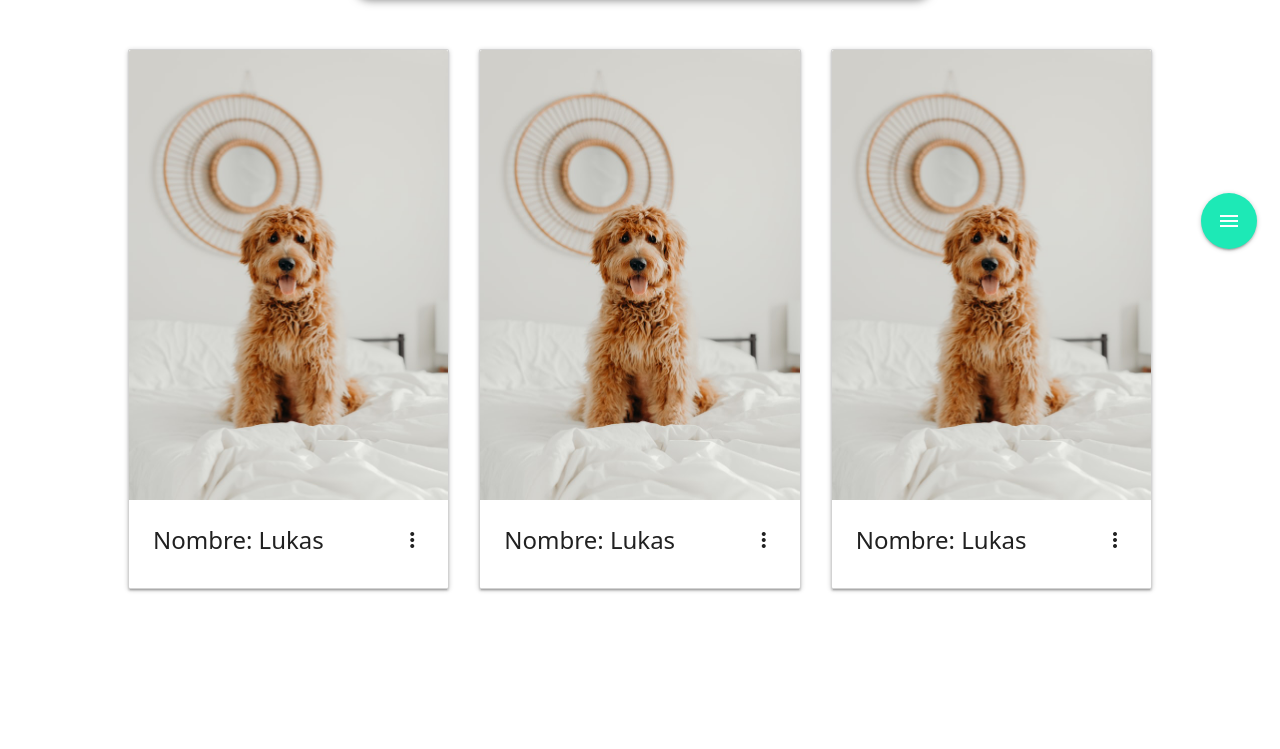
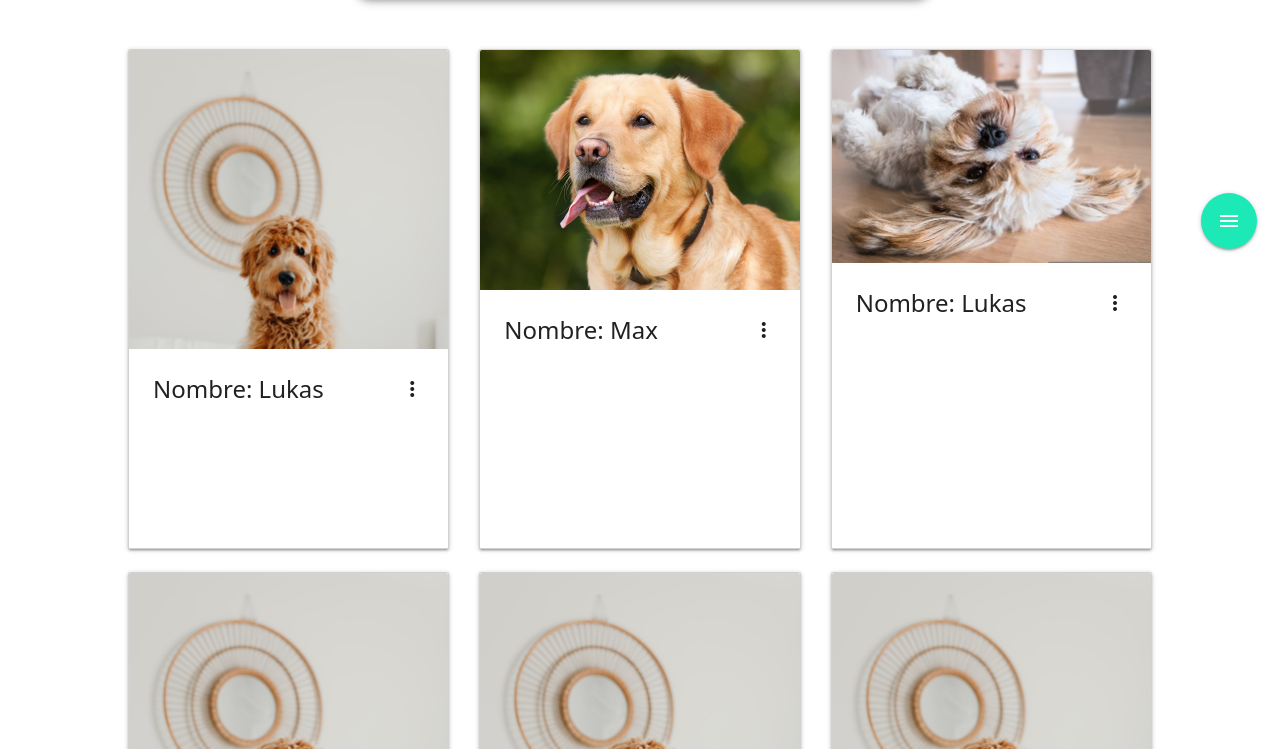
Before and after one commit to andresgircar/LostPetsFinder, a plain HTML site: page index.html in a window 1280 px wide. Shown: the part 528-1277 px from the top of the page. Drawn offline with nearby package versions, Linux system fonts and the light colour scheme.

Commit message:
adding new files

```diff
--- a/CSS/main.css
+++ b/CSS/main.css
@@ -114,7 +114,3 @@ main .cards-container {
     grid-template-columns: 1fr 1fr 1fr;
     column-gap: 2rem;
 }
-
-main .cards-container .card img {
-    height: 30rem;
-}
--- a/index.html
+++ b/index.html
@@ -39,6 +39,42 @@
             <h4>AYÚDANOS A ENCONTRALOS <i class="material-icons">pets</i></h4>
         </section>
         <section class="cards-container">
+            <div class="card large">
+                <div class="card-image waves-effect             waves-block waves-light">
+                    <img class="activator" src="img/lostdog1.jpg">
+                </div>
+                <div class="card-content">
+                    <span class="card-title activator grey-text         text-darken-4">Nombre: Lukas<i         class="material-icons right">more_vert</i></span>
+                </div>
+                <div class="card-reveal">
+                    <span class="card-title grey-text           text-darken-4">Lukas<i         class="material-icons right">close</i></span>
+                    <p>Here is some more information about this         product that is only revealed once clicked on.</p>
+                </div>
+            </div>
+            <div class="card large">
+                <div class="card-image waves-effect             waves-block waves-light">
+                    <img class="activator" src="img/lostdog2.jpg">
+                </div>
+                <div class="card-content">
+                    <span class="card-title activator grey-text         text-darken-4">Nombre: Max<i         class="material-icons right">more_vert</i></span>
+                </div>
+                <div class="card-reveal">
+                    <span class="card-title grey-text           text-darken-4">Max<i         class="material-icons right">close</i></span>
+                    <p>Raza: Labrador, edad 5 años, collar de hueso, pañoleta azul</p>
+                </div>
+            </div>
+            <div class="card large">
+                <div class="card-image waves-effect             waves-block waves-light">
+                    <img class="activator" src="img/lostdog3.jpg">
+                </div>
+                <div class="card-content">
+                    <span class="card-title activator grey-text         text-darken-4">Nombre: Lukas<i         class="material-icons right">more_vert</i></span>
+                </div>
+                <div class="card-reveal">
+                    <span class="card-title grey-text           text-darken-4">Card Title<i         class="material-icons right">close</i></span>
+                    <p>Here is some more information about this         product that is only revealed once clicked on.</p>
+                </div>
+            </div>
             <div class="card">
                 <div class="card-image waves-effect             waves-block waves-light">
                     <img class="activator" src="img/lostdog1.jpg">
```
Also changed, not shown: img/lostdog2.jpg (added), img/lostdog3.jpg (added).
